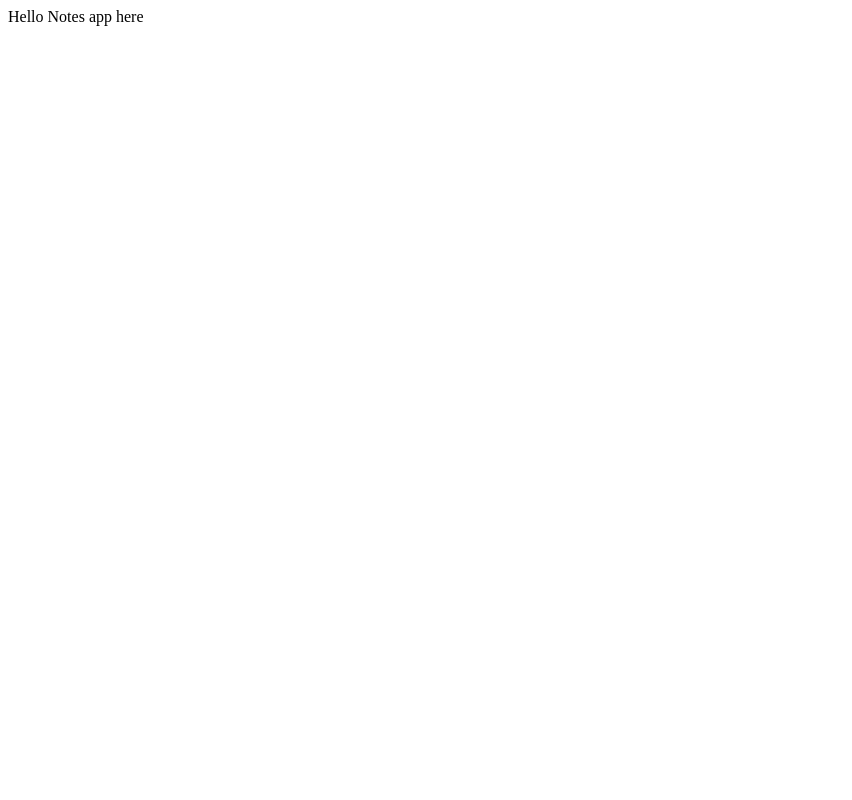
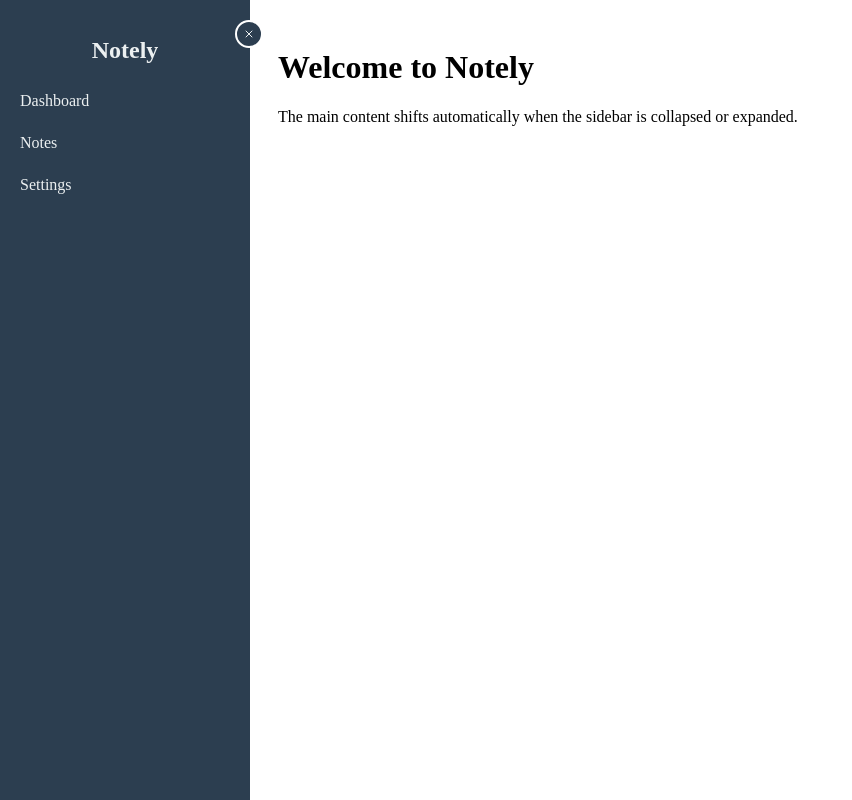
Before and after one commit to yash-singhal-wd/notes-taking-app, a React (Vite) app: page / in a window 1280 px wide. Shown: the whole page, without its empty margins (0-852 px from the left). Built offline with nearby package versions, Linux system fonts and the light colour scheme.

Commit message:
trying to create the sidebar

```diff
--- a/src/App.jsx
+++ b/src/App.jsx
@@ -1,5 +1,6 @@
 import React from "react";
 
+import SideNavbar from "./comps/SideNavbar/SideNavbar";
 // make 3 main screens - collapsible sidenavbar, a normal navbar and main pages of notes
 // SideNavbar, Navbar, MainScreen
 // localstorage feature - useEffect - for persistence
@@ -18,5 +19,5 @@ import React from "react";
 //
 
 export default function App() {
-  return <div>Hello Notes app here</div>;
+  return <SideNavbar />
 }
--- /dev/null
+++ b/src/comps/SideNavbar/SideNavbar.jsx
@@ -0,0 +1,42 @@
+import React, { useState } from "react";
+import styles from "./SideNavbar.module.css";
+import { Menu, X } from "lucide-react"; // npm install lucide-react
+
+const SideNavbar = () => {
+  const [isOpen, setIsOpen] = useState(true);
+
+  const toggleSidebar = () => setIsOpen((prev) => !prev);
+
+  return (
+    <>
+      <aside className={`${styles.sidebar} ${isOpen ? styles.open : styles.closed}`}>
+        <div className={styles.sidebarHeader}>
+          {isOpen && <h2>Notely</h2>}
+        </div>
+
+        <nav className={styles.sidebarNav}>
+          <ul>
+            <li><a href="#dashboard">Dashboard</a></li>
+            <li><a href="#notes">Notes</a></li>
+            <li><a href="#settings">Settings</a></li>
+          </ul>
+        </nav>
+      </aside>
+
+      <button
+        className={styles.toggleBtn}
+        onClick={toggleSidebar}
+        aria-label="Toggle Sidebar"
+      >
+        {isOpen ? <X size={18} /> : <Menu size={18} />}
+      </button>
+
+      <main className={`${styles.mainContent} ${isOpen ? styles.sidebarOpen : styles.sidebarClosed}`}>
+        <h1>Welcome to Notely</h1>
+        <p>The main content shifts automatically when the sidebar is collapsed or expanded.</p>
+      </main>
+    </>
+  );
+};
+
+export default SideNavbar;
--- /dev/null
+++ b/src/comps/SideNavbar/SideNavbar.module.css
@@ -0,0 +1,88 @@
+:root {
+  --sidebar-width-open: 250px;
+  --sidebar-width-closed: 70px;
+  --sidebar-bg-color: #2c3e50;
+  --sidebar-text-color: #ecf0f1;
+  --transition-speed: 0.3s;
+}
+
+/* Sidebar */
+.sidebar {
+  position: fixed;
+  top: 0;
+  left: 0;
+  height: 100vh;
+  width: var(--sidebar-width-open);
+  background-color: var(--sidebar-bg-color);
+  color: var(--sidebar-text-color);
+  transition: width var(--transition-speed) ease-in-out;
+  display: flex;
+  flex-direction: column;
+  padding-top: 20px;
+  z-index: 100;
+}
+
+.sidebar.closed {
+  width: var(--sidebar-width-closed);
+}
+
+.sidebarHeader {
+  display: flex;
+  justify-content: center;
+  align-items: center;
+  height: 60px;
+}
+
+/* Navigation */
+.sidebarNav ul {
+  list-style: none;
+  padding: 0;
+  margin: 0;
+}
+
+.sidebarNav li a {
+  display: block;
+  padding: 12px 20px;
+  color: var(--sidebar-text-color);
+  text-decoration: none;
+  transition: background-color var(--transition-speed);
+}
+
+.sidebarNav li a:hover {
+  background-color: rgba(255, 255, 255, 0.1);
+}
+
+/* Toggle button (fixed, outside sidebar) */
+.toggleBtn {
+  position: fixed;
+  top: 20px;
+  left: calc(var(--sidebar-width-closed) - 15px);
+  width: 28px;
+  height: 28px;
+  background-color: var(--sidebar-bg-color);
+  border: 2px solid #fff;
+  border-radius: 50%;
+  color: var(--sidebar-text-color);
+  display: flex;
+  align-items: center;
+  justify-content: center;
+  cursor: pointer;
+  z-index: 200;
+  transition: left var(--transition-speed);
+}
+
+/* Move toggle button when sidebar is open */
+.sidebar.open ~ .toggleBtn {
+  left: calc(var(--sidebar-width-open) - 15px);
+}
+
+/* Main Content */
+.mainContent {
+  margin-left: var(--sidebar-width-open);
+  padding: 20px;
+  transition: margin-left var(--transition-speed) ease-in-out;
+}
+
+.mainContent.sidebarClosed {
+  margin-left: var(--sidebar-width-closed);
+}
```
Also changed, not shown: src/comps/SideNavbar.jsx (deleted).
